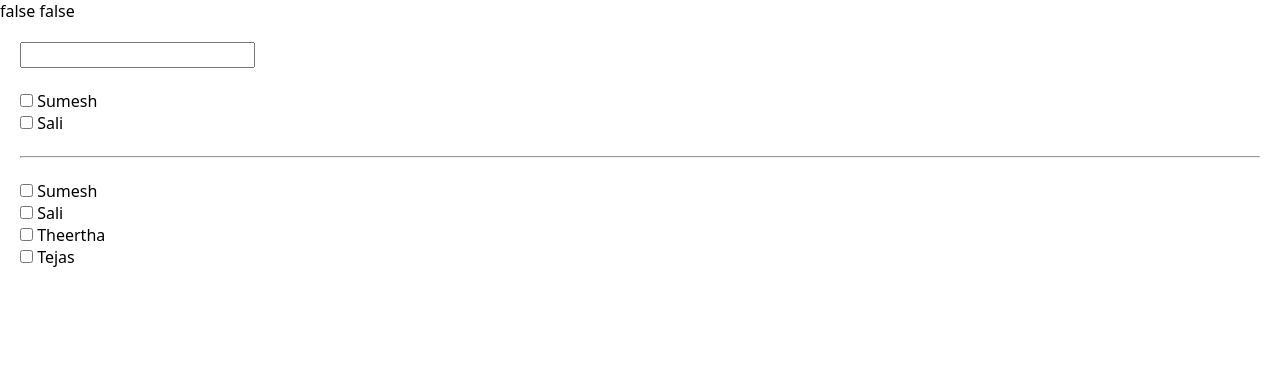
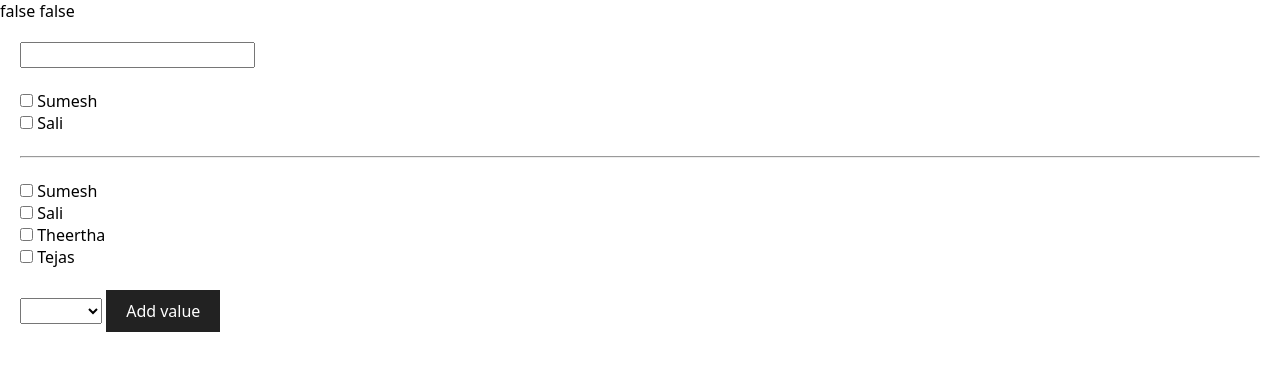
Before and after one commit to sumeshmon/svelte, a SvelteKit app in the folder myApp/: page /forms in a window 1280 px wide. Shown: the top 370 px of the page. Built offline with nearby package versions, Linux system fonts and the light colour scheme.

Commit message:
selectbox

```diff
--- a/myApp/src/routes/forms/+page.svelte
+++ b/myApp/src/routes/forms/+page.svelte
@@ -4,6 +4,12 @@
     let sali = false
 
     let family :string[] = []
+    let cars : string [] = []
+
+    let handleValues = () => {
+        console.log(name,family,sumesh, cars);
+
+    }
 </script>
 
 {#if name}
@@ -12,7 +18,7 @@
 <div>
     {sumesh} {sali}
 </div>
-<form action="" class="form">
+<form action="" class="form" on:submit={handleValues}>
     <input type="text" placeholder="{name}" bind:value={name}>
     <br><br>
 
@@ -43,9 +49,25 @@
     <label for="family"> <br>
         <input type="checkbox" value="tejas" bind:group={family}>
     </label> Tejas
+<br><br>
+    <select name="cars" id="" bind:value={cars}>
+        <option value="bmw">BMW</option>
+        <option value="audi">Audi</option>
+        <option value="maruthi">Maruthi</option>
+        <option value="honda">Honda</option>
+
+
+
+    </select>
+    <button>Add value</button>
 </form>
 <style>
     form{
         margin: 20px;
     }
+    button{
+        background-color: #222;
+        padding: 10px 20px;
+        color: #fff;
+    }
 </style>
```
Also changed, not shown: 1 other file (tests, documents, lock files or other folders).
